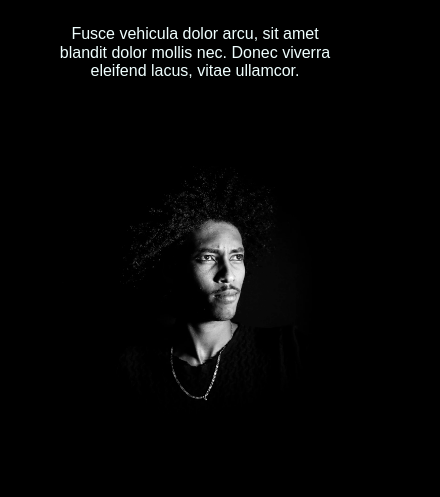
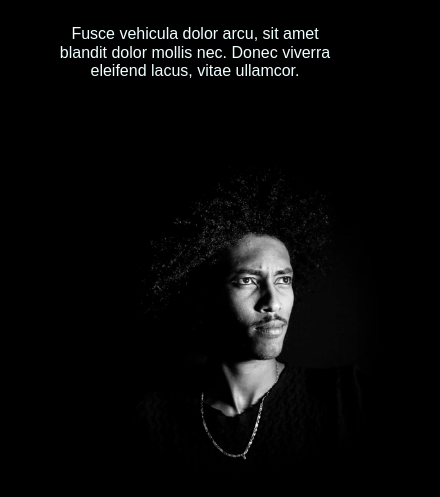
Before and after one commit to RajaRamasamy1314/assignment12, a plain HTML site: page index.html in a window 390 px wide. Shown: the part 299-796 px from the top of the page, 440 px wide, since content can reach past the window. Drawn offline with nearby package versions, Linux system fonts and the light colour scheme.

Commit message:
paddind all fixed,width pro[erties in responsive are fixed

```diff
--- a/style/style.css
+++ b/style/style.css
@@ -46,7 +46,6 @@ header {
 
 picture img {
   width: 100%;
-  max-width: 500px;
   height: auto;
 }
 .linkbuttons li a:hover {
@@ -72,7 +71,7 @@ picture img {
   }
 
   picture img {
-    max-width: 300px;
+    /* max-width: 300px;*/
     padding-left: 50px;
   }
   p {
@@ -101,12 +100,13 @@ picture img {
   }
 
   picture img {
-    max-width: 80%;
+    /* max-width: 80%;*/
     padding-left: 50px;
   }
 
   p {
     text-align: center;
+    justify-content: space-evenly;
   }
 
   body {
```
